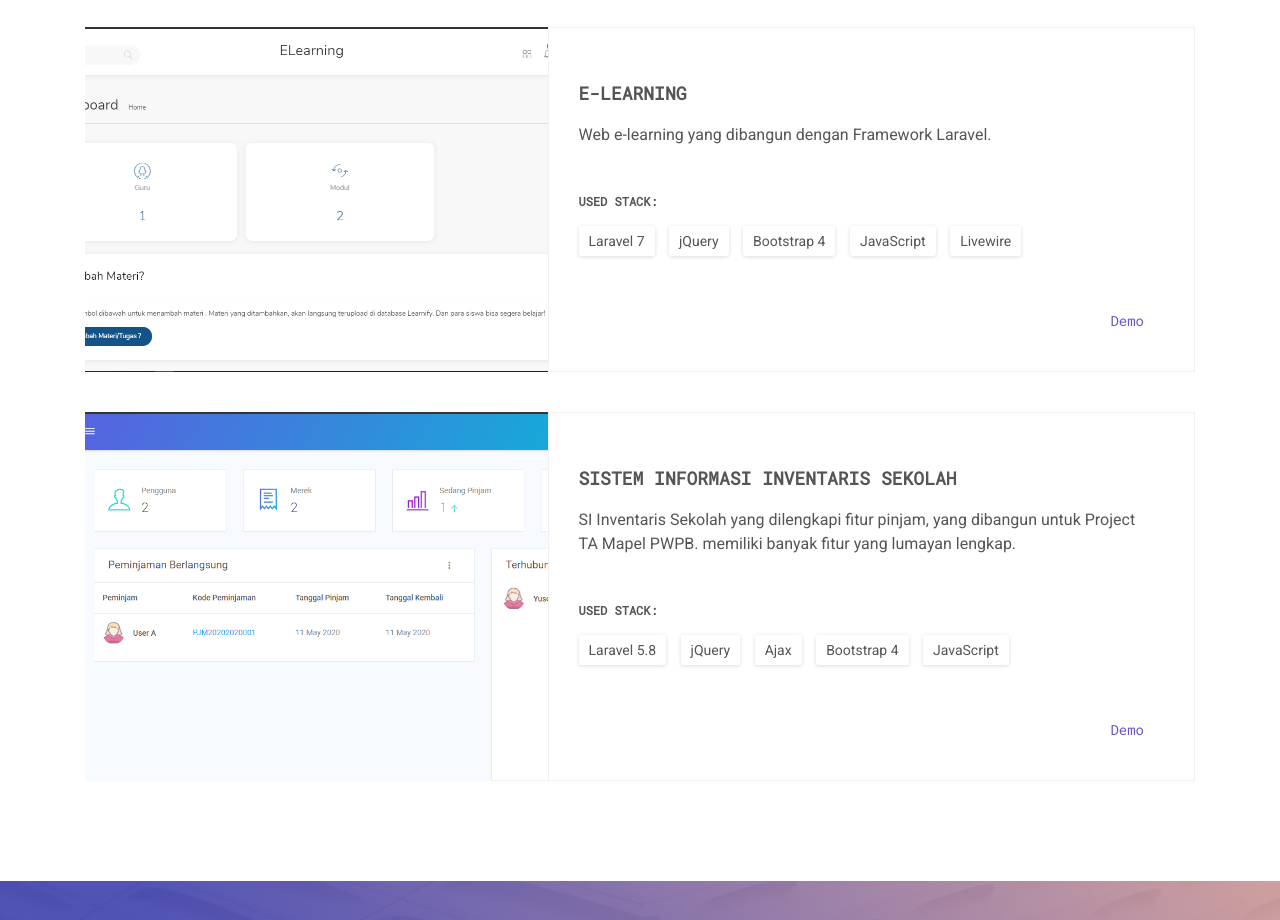
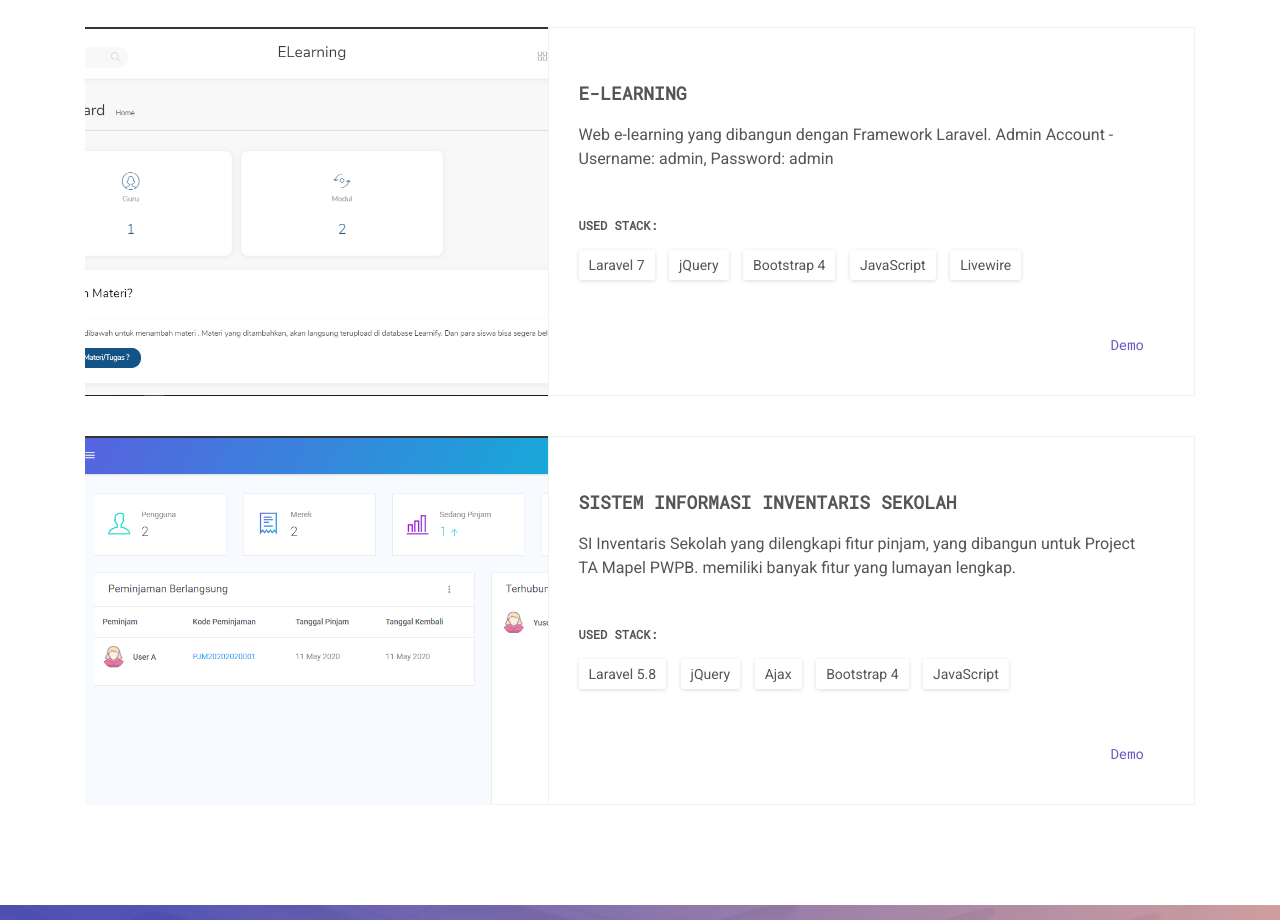
Before and after one commit to revanapriyandi/revanapriyandi.github.io, a plain HTML site: page index.html in a window 1280 px wide. Shown: the part 2387-3307 px from the top of the page. Drawn offline with Linux system fonts and the light colour scheme.

Commit message:
Update index.html

```diff
--- a/index.html
+++ b/index.html
@@ -297,6 +297,7 @@
                     <h3 class="project-card__title">E-Learning </h3>
                     <p class="project-card__description">
                         Web e-learning yang dibangun dengan Framework Laravel.
+                        Admin Account - Username: admin, Password: admin
                     </p>
                     <p class="project-card__stack">Used stack:</p>
                     <ul class="tags">
```
